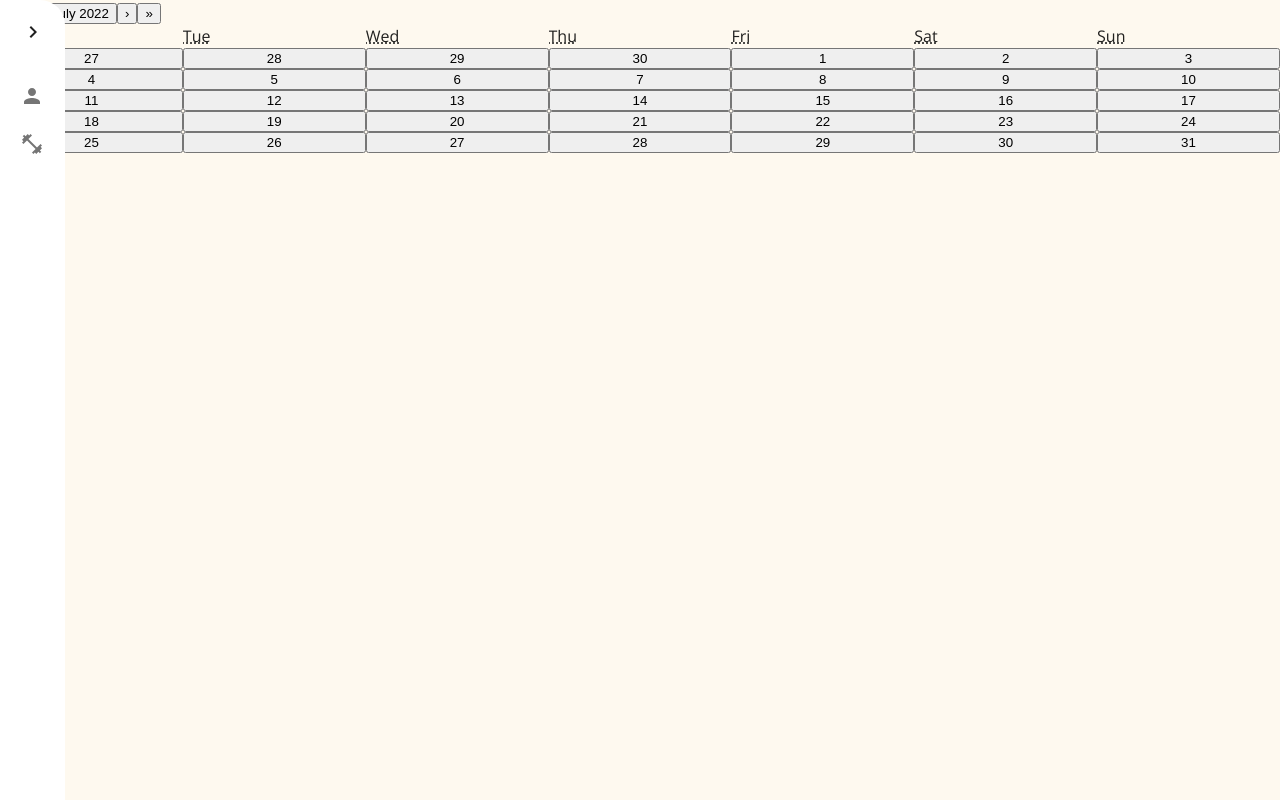
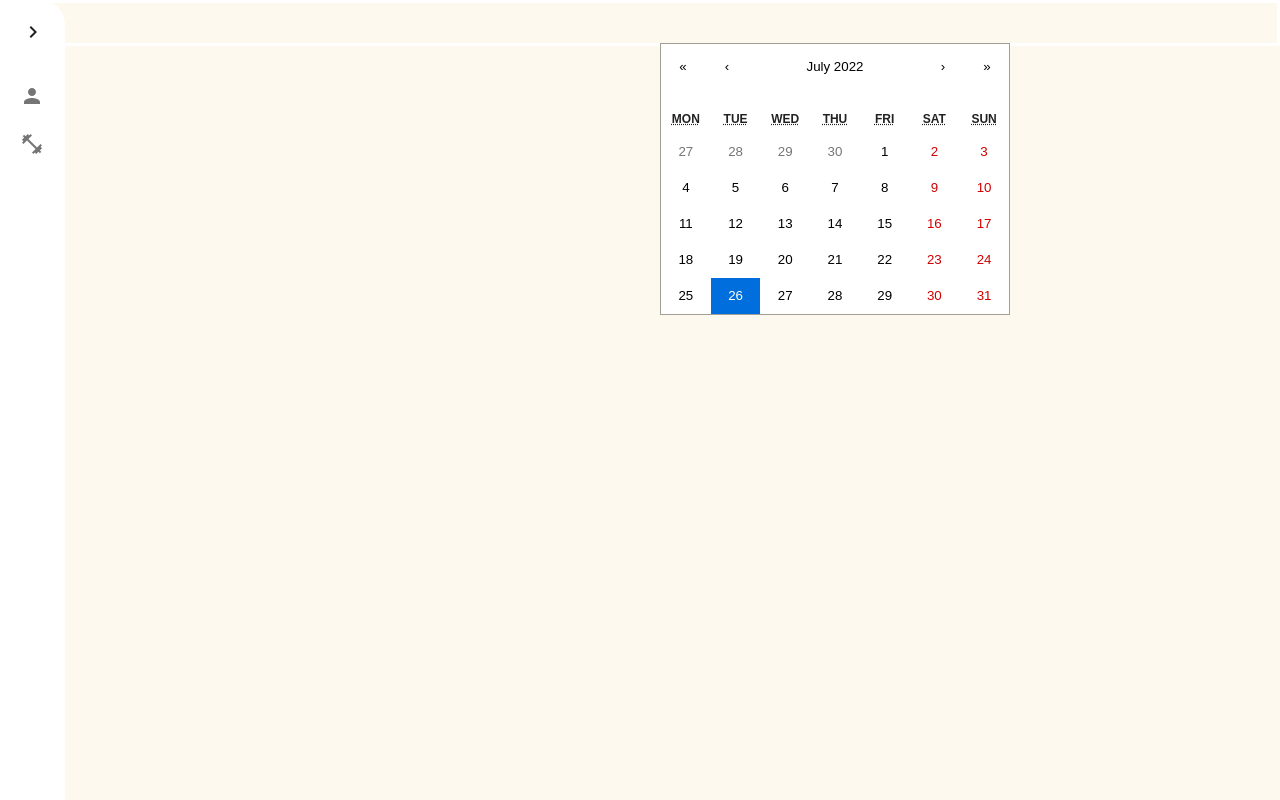
Before and after one commit to zeteoh/WebUi, a React (Create React App) app in the folder my-app/: page / in a window 1280 px wide. Built offline with nearby package versions, Linux system fonts and the light colour scheme.

Commit message:
added calendar styling and position

```diff
--- a/my-app/src/App.css
+++ b/my-app/src/App.css
@@ -36,3 +36,133 @@
     transform: rotate(360deg);
   }
 }
+
+.react-calendar {
+  width: 350px;
+  position:right;
+  max-width: 100%;
+  background: white;
+  border: 1px solid #a0a096;
+  font-family: Arial, Helvetica, sans-serif;
+  line-height: 1.125em;
+}
+.react-calendar--doubleView {
+  width: 700px;
+}
+.react-calendar--doubleView .react-calendar__viewContainer {
+  display: flex;
+  margin: -0.5em;
+}
+.react-calendar--doubleView .react-calendar__viewContainer > * {
+  width: 50%;
+  margin: 0.5em;
+}
+.react-calendar,
+.react-calendar *,
+.react-calendar *:before,
+.react-calendar *:after {
+  -moz-box-sizing: border-box;
+  -webkit-box-sizing: border-box;
+  box-sizing: border-box;
+}
+.react-calendar button {
+  margin: 0;
+  border: 0;
+  outline: none;
+}
+.react-calendar button:enabled:hover {
+  cursor: pointer;
+}
+.react-calendar__navigation {
+  display: flex;
+  height: 44px;
+  margin-bottom: 1em;
+}
+.react-calendar__navigation button {
+  min-width: 44px;
+  background: none;
+}
+.react-calendar__navigation button:disabled {
+  background-color: #f0f0f0;
+}
+.react-calendar__navigation button:enabled:hover,
+.react-calendar__navigation button:enabled:focus {
+  background-color: #e6e6e6;
+}
+.react-calendar__month-view__weekdays {
+  text-align: center;
+  text-transform: uppercase;
+  font-weight: bold;
+  font-size: 0.75em;
+}
+.react-calendar__month-view__weekdays__weekday {
+  padding: 0.5em;
+}
+.react-calendar__month-view__weekNumbers .react-calendar__tile {
+  display: flex;
+  align-items: center;
+  justify-content: center;
+  font-size: 0.75em;
+  font-weight: bold;
+}
+.react-calendar__month-view__days__day--weekend {
+  color: #d10000;
+}
+.react-calendar__month-view__days__day--neighboringMonth {
+  color: #757575;
+}
+.react-calendar__year-view .react-calendar__tile,
+.react-calendar__decade-view .react-calendar__tile,
+.react-calendar__century-view .react-calendar__tile {
+  padding: 2em 0.5em;
+}
+.react-calendar__tile {
+  max-width: 100%;
+  padding: 10px 6.6667px;
+  background: none;
+  text-align: center;
+  line-height: 16px;
+}
+.react-calendar__tile:disabled {
+  background-color: #f0f0f0;
+}
+.react-calendar__tile:enabled:hover,
+.react-calendar__tile:enabled:focus {
+  background-color: #e6e6e6;
+}
+.react-calendar__tile--now {
+  background: #ffff76;
+}
+.react-calendar__tile--now:enabled:hover,
+.react-calendar__tile--now:enabled:focus {
+  background: #ffffa9;
+}
+.react-calendar__tile--hasActive {
+  background: #76baff;
+}
+.react-calendar__tile--hasActive:enabled:hover,
+.react-calendar__tile--hasActive:enabled:focus {
+  background: #a9d4ff;
+}
+.react-calendar__tile--active {
+  background: #006edc;
+  color: white;
+}
+.react-calendar__tile--active:enabled:hover,
+.react-calendar__tile--active:enabled:focus {
+  background: #1087ff;
+}
+.react-calendar--selectRange .react-calendar__tile--hover {
+  background-color: #e6e6e6;
+}
+
+.float-container {
+  border: 3px solid #fff;
+  padding: 20px;
+}
+
+.float-child {
+  width: 50%;
+  float: left;
+  padding: 20px;
+}
--- a/my-app/src/App.js
+++ b/my-app/src/App.js
@@ -7,10 +7,19 @@
 function App() {
   return (
     <div>
-    <ThemeProvider theme={baseTheme}>
-        <Sidebar></Sidebar>
-    </ThemeProvider>
-    <MyCalendar></MyCalendar>
+      <ThemeProvider theme={baseTheme}>
+          <Sidebar></Sidebar>
+      </ThemeProvider>
+      <div class="float-container">
+
+        <div class="float-child">
+        </div>
+
+        <div class="float-child">
+          <MyCalendar className="calendarClass"></MyCalendar>
+        </div>
+
+      </div>
     </div>
 
   );
--- a/my-app/src/components/Calendar.js
+++ b/my-app/src/components/Calendar.js
@@ -14,14 +14,7 @@
         onChange={changeDate}
       /> */}
 
-      <Calendar
-        // autoOk
-        // orientation="landscape"
-        // variant="static"
-        // openTo="date"
-        value={date}
-        onChange={changeDate}
-      />
+    <Calendar onChange={changeDate} value={date} />
     </>
   );
 };
```
